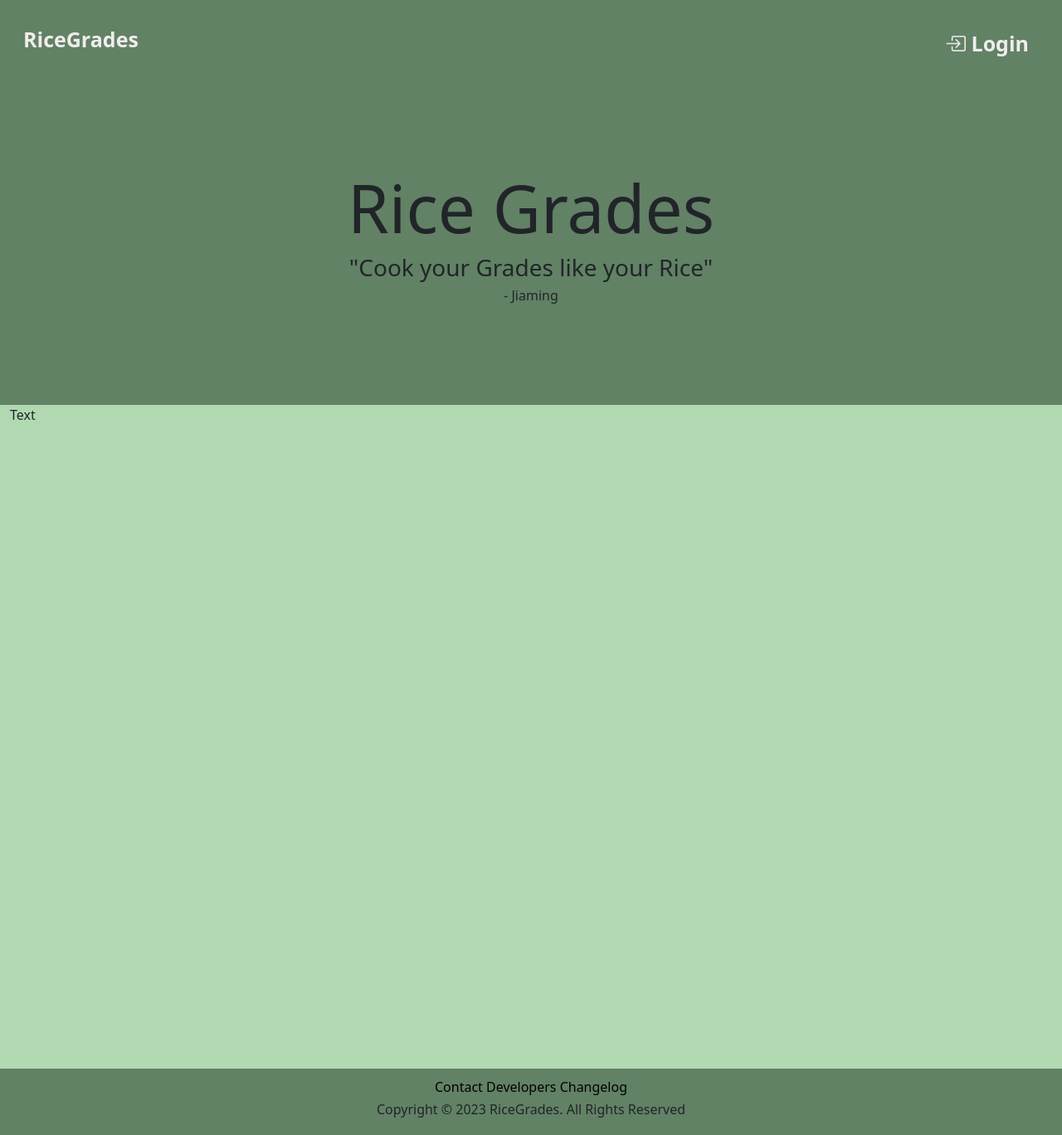
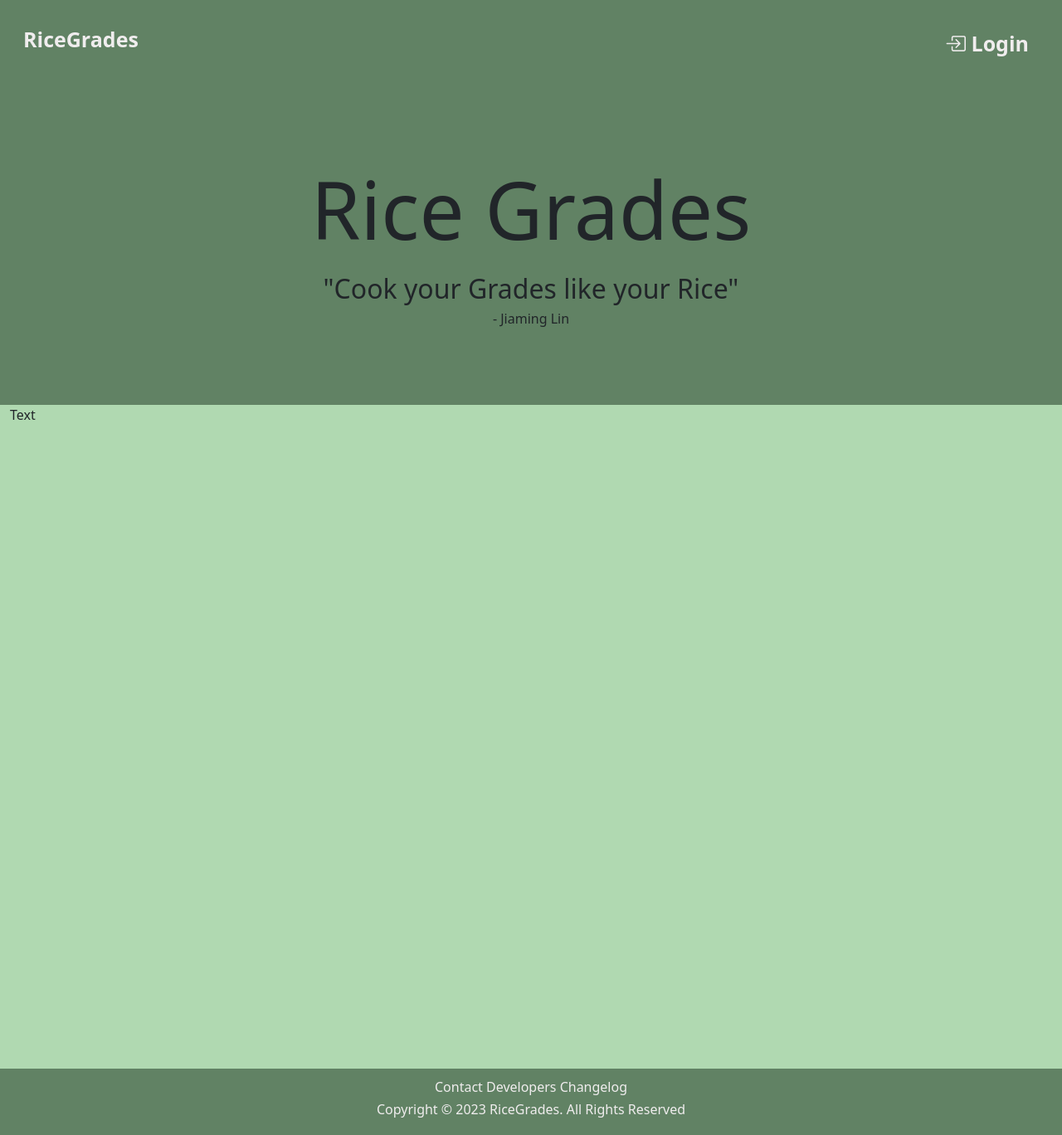
Before and after one commit to samSharivker/RiceGrades, a React (Create React App) app: page / in a window 1280 px wide. Shown: the whole page at 83% size. Built offline with nearby package versions, Linux system fonts and the light colour scheme.

Commit message:
home page size updates

```diff
--- a/src/App.css
+++ b/src/App.css
@@ -37,11 +37,12 @@ footer {
     display: flex;
     align-items: center;
     justify-content: center;
+    color: var(--fc);
 }
 
 footer .footer-link {
     text-decoration: none;
-    color: black;
+    color: var(--fc);
 }
 
 body {
@@ -56,9 +57,26 @@ body {
     justify-content: center;
 }
 
+#home-1 #home-top {
+    font-size: 6em;
+}
+
+#home-1 #home-mid {
+    font-size: 2em;
+}
+
 #home-2 {
     height: 100vh;
     background-color: var(--mbc);
+}
+
+@media only screen and (max-width: 345px) {
+    #home-1 #home-top {
+        font-size: 4em;
+    }
+    #home-1 #home-mid {
+        font-size: 1em;
+    }
 }
 
 @media only screen and (max-width: 250px) {
--- a/src/pages/Home.jsx
+++ b/src/pages/Home.jsx
@@ -10,9 +10,9 @@ function Home() {
                 <div className="container-fluid">
                     <div className="container text-center">
                         <div id="wrapper">
-                            <h1 className="display-1">Rice Grades</h1>
-                            <h3>"Cook your Grades like your Rice"</h3>
-                            <h6>- Jiaming</h6>
+                            <h id="home-top">Rice Grades</h> <br />
+                            <h id="home-mid">"Cook your Grades like your Rice"</h> <br />
+                            <h>- Jiaming Lin</h>
                         </div>
                     </div>
                 </div>
```
